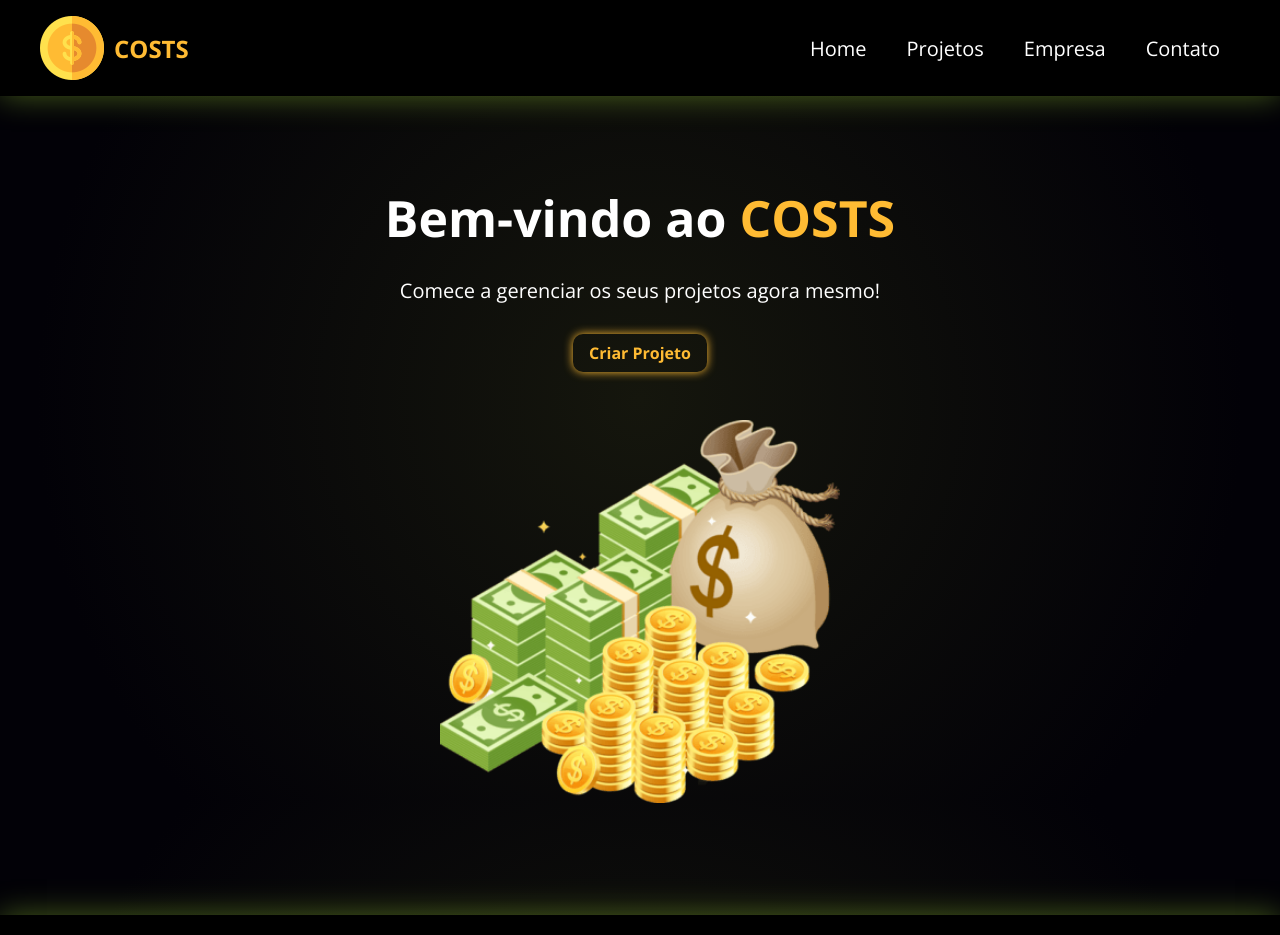
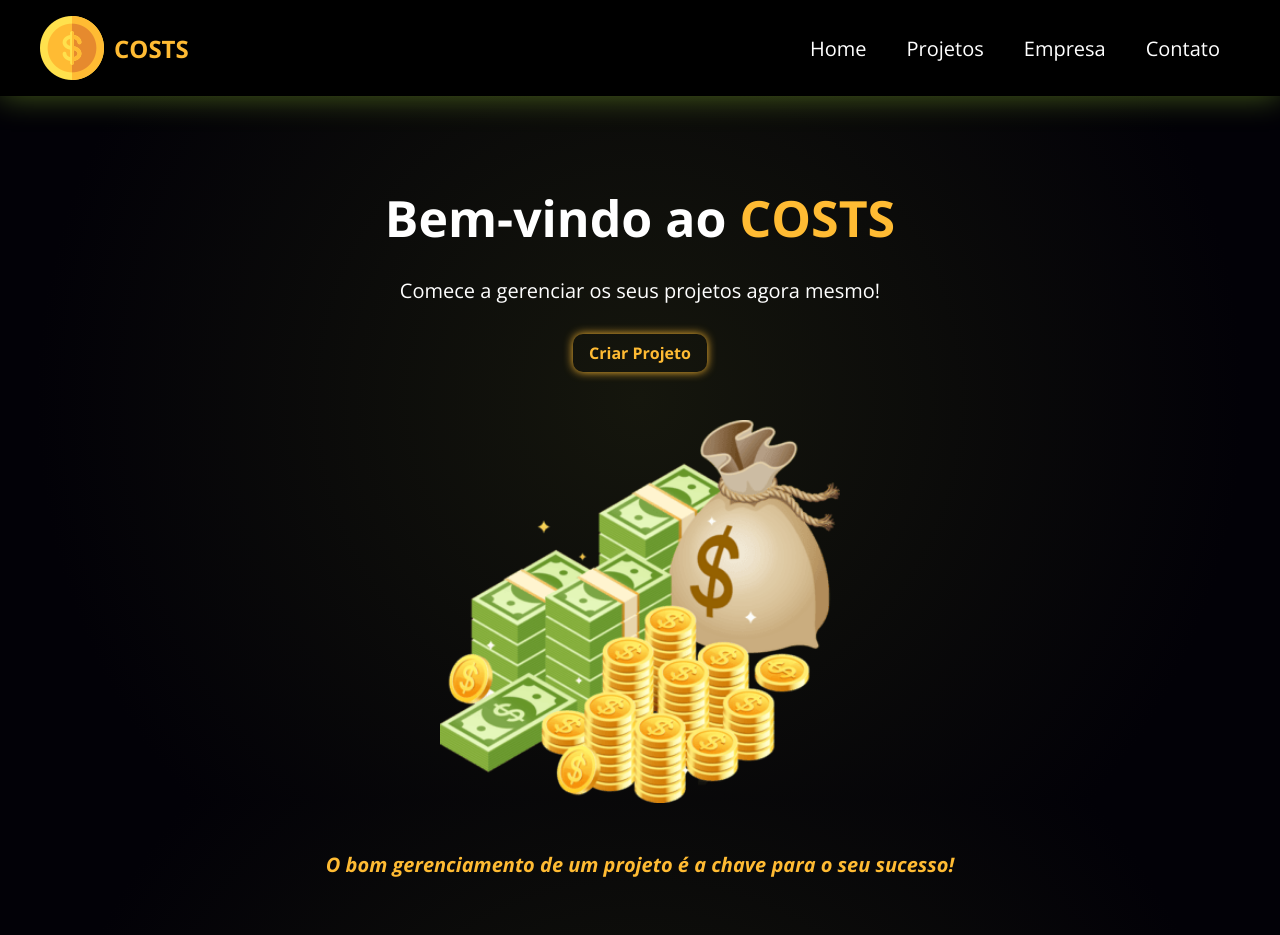
Before and after one commit to Devluisgsouza/Costs, a React (Create React App) app: page / in a window 1280 px wide. Shown: the top 935 px of the page. Built offline with nearby package versions, Linux system fonts and the light colour scheme.

Commit message:
Feat home final message

```diff
--- a/src/components/pages/Home.js
+++ b/src/components/pages/Home.js
@@ -10,6 +10,7 @@ function Home() {
             <p>Comece a gerenciar os seus projetos agora mesmo!</p>
             <LinkButton to="/newproject" text="Criar Projeto"/>
             <img src={cashs} alt="Costs" />
+            <p><span>O bom gerenciamento de um projeto é a chave para o seu sucesso!</span></p>
         </section>
     )
 }
--- a/src/components/pages/Home.module.css
+++ b/src/components/pages/Home.module.css
@@ -22,6 +22,12 @@
     font-size: 20px;
 }
 
+.home_container p span{
+    color: #ffbb33;
+    font-weight: bold;
+    font-style: italic;
+}
+
 .home_container img{
     width: 400px;
     margin: 3em 0;
```
